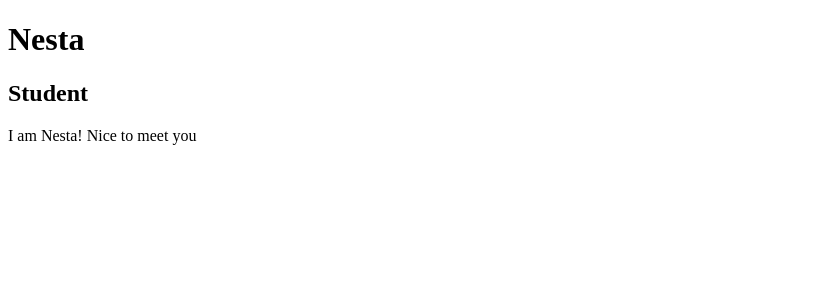
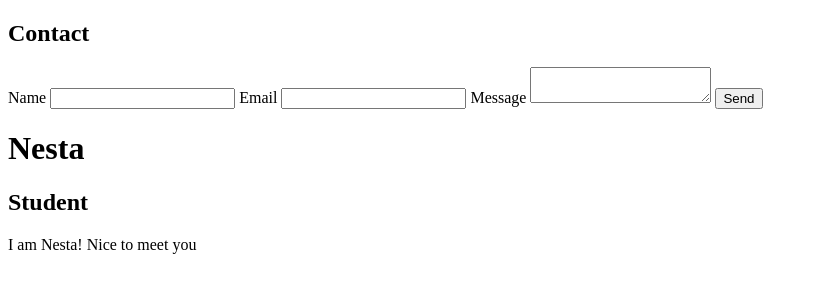
Before and after one commit to Nesta-1/Labs, a plain HTML site: page EXP 2/index.html in a window 1280 px wide. Shown: the whole page, without its empty margins (0-818 px from the left). Drawn offline with Linux system fonts and the light colour scheme.

Commit message:
Added contact feature

```diff
--- a/EXP 2/index.html
+++ b/EXP 2/index.html
@@ -3,6 +3,21 @@
     <head>
         <title>MY Website</title>
     </head>
+    <section id="contact">
+        <h2>Contact</h2>
+        <form>
+            <label for="name">Name</label>
+            <input id="name" name="name" type="text" required>
+
+            <label for="email">Email</label>
+            <input id="email" name="email" type="email" required>
+
+            <label for="message">Message</label>
+            <textarea id="message" name="message" required></textarea>
+
+            <button type="submit">Send</button>
+        </form>
+    </section>
     <body>
         <h1>Nesta</h1>
         <h2>Student</h2>
```
